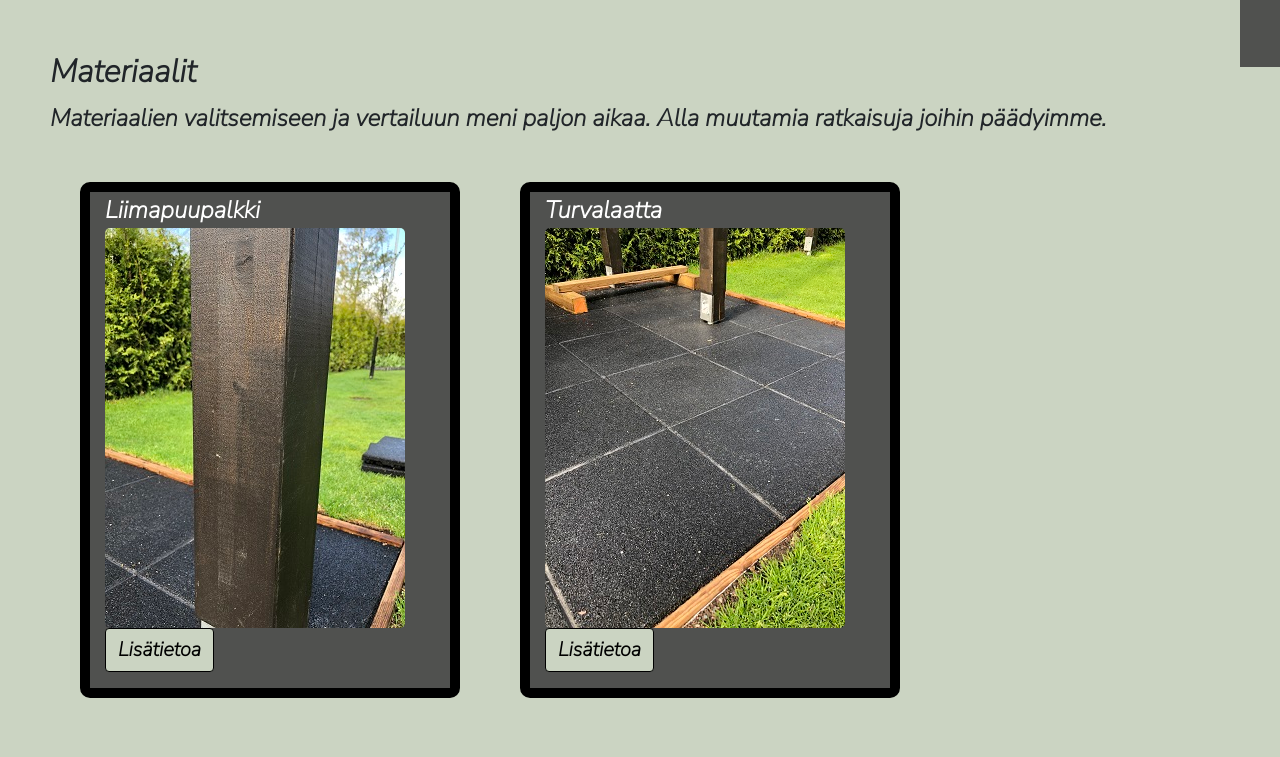
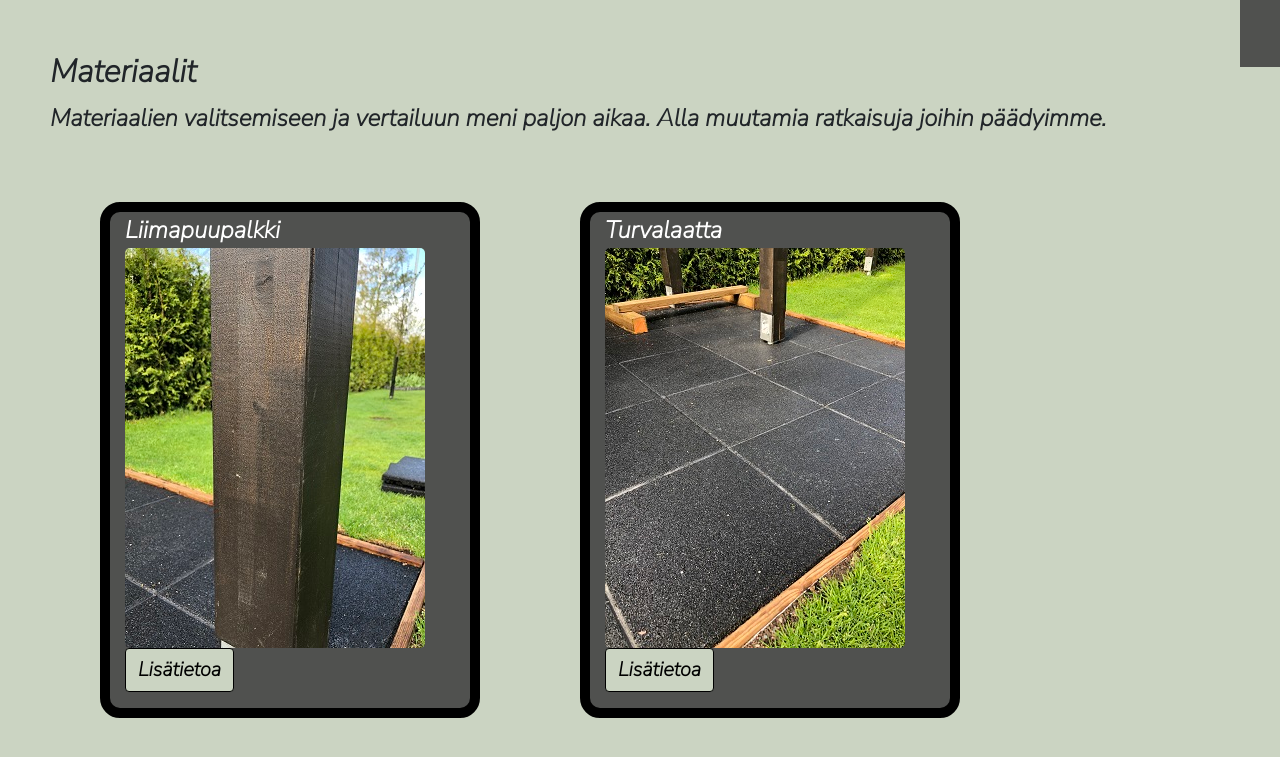
Before and after one commit to lammasrotsi/pergolapunttis, a plain HTML site: page suunnittelu.html in a window 1280 px wide. Shown: the part 733-1490 px from the top of the page. Drawn offline with nearby package versions, Linux system fonts and the light colour scheme; a web font is replaced by a local one.

Commit message:
Update tyyli.css

```diff
--- a/tyyli.css
+++ b/tyyli.css
@@ -137,11 +137,12 @@ color: black;
 
 
 .kortti {
-	margin: 30px;
+	max-width: 500px;
+	margin: 50px;
 	border-style: solid;
 	border-width: 10px;
 	border-color: black;
-	border-radius: 10px;
+	border-radius: 20px;
 	color: white;
 	background-color: #50514F;
 
```
